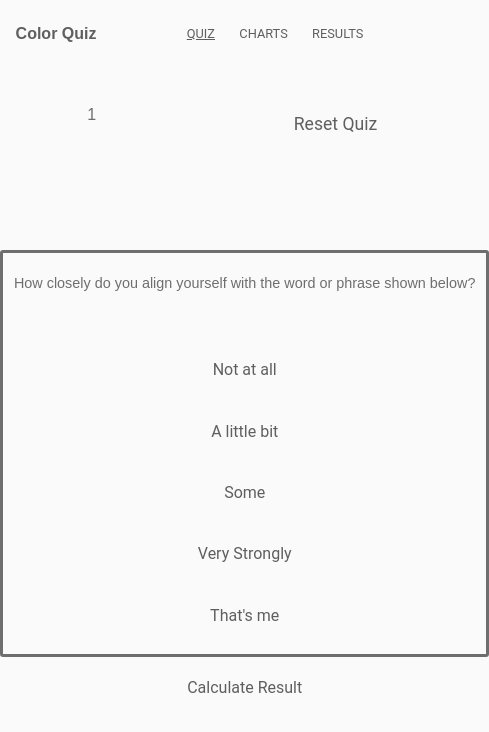
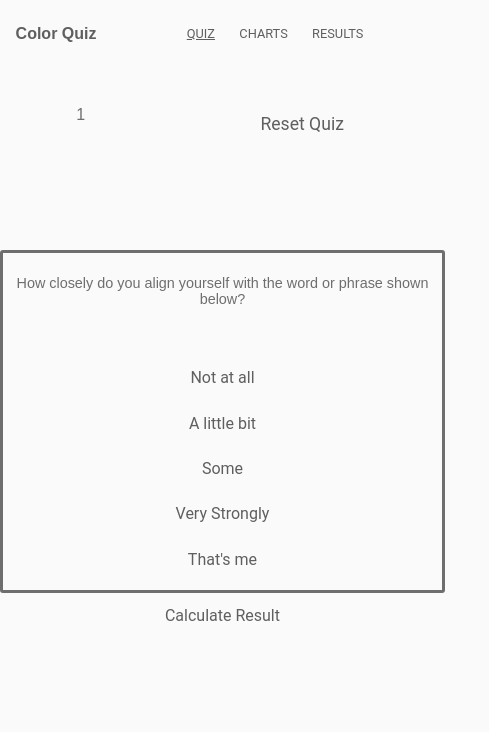
Before and after one commit to cnatsepll/CQ-REFRESH, a website: page webapp/html/quiz.html in a window 390 px wide. Shown: the whole page, 489 px wide, since content can reach past the window. Drawn offline with Linux system fonts and the light colour scheme; no server answers.

Commit message:
optomizing

```diff
--- a/webapp/css/quiz-styles.css
+++ b/webapp/css/quiz-styles.css
@@ -3,7 +3,7 @@
     height: 85vh;
     text-align: center;
     margin: auto;
-    min-width: 55ch;
+    min-width: 50ch;
     max-width: 100ch;
     display: grid;
     grid-template:
@@ -86,10 +86,10 @@
         flex-direction: column;
     }
     #question{
-        margin: 2em 0 1em 0;
+        margin: 2em 0 1.5em 0;
     }
     .response-button{
-        margin-top: 1em;
-        margin-bottom: 1em;
+        margin-top: .5em;
+        margin-bottom: .5em;
     }
 }
```
